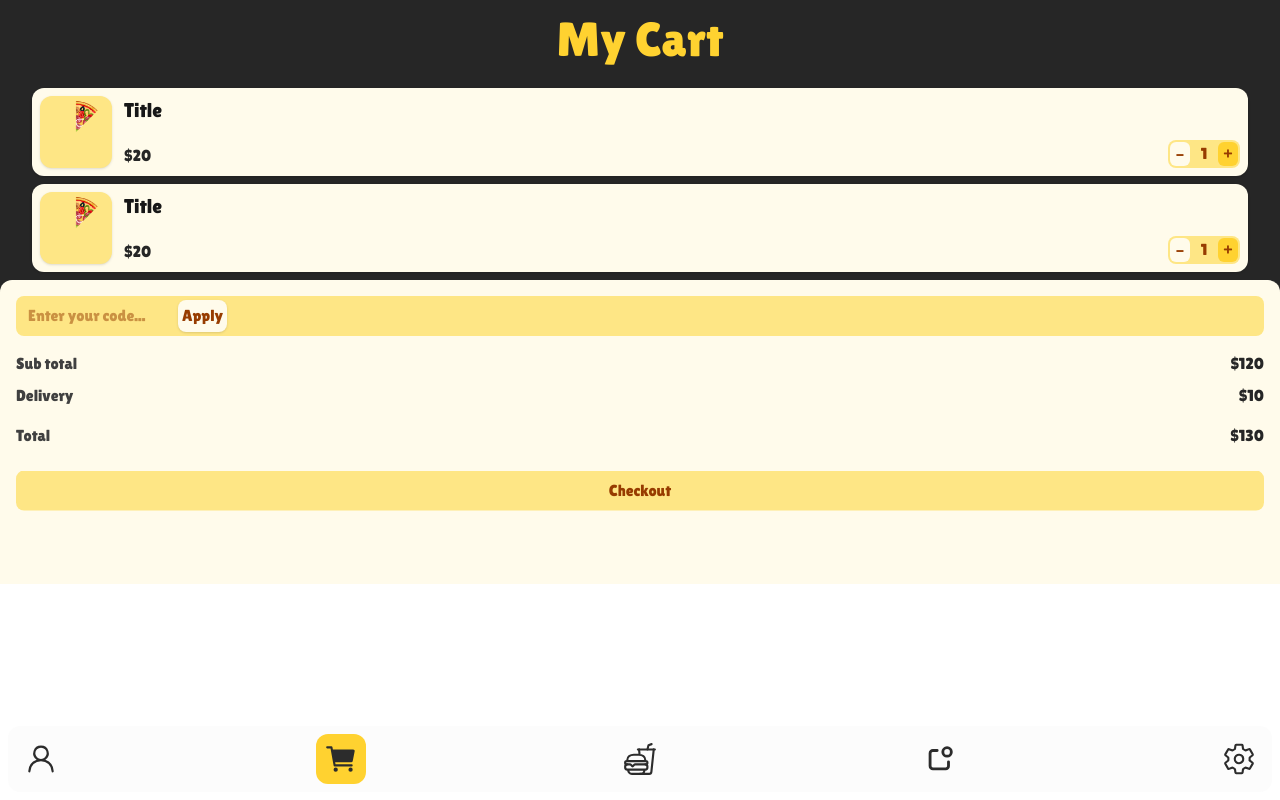
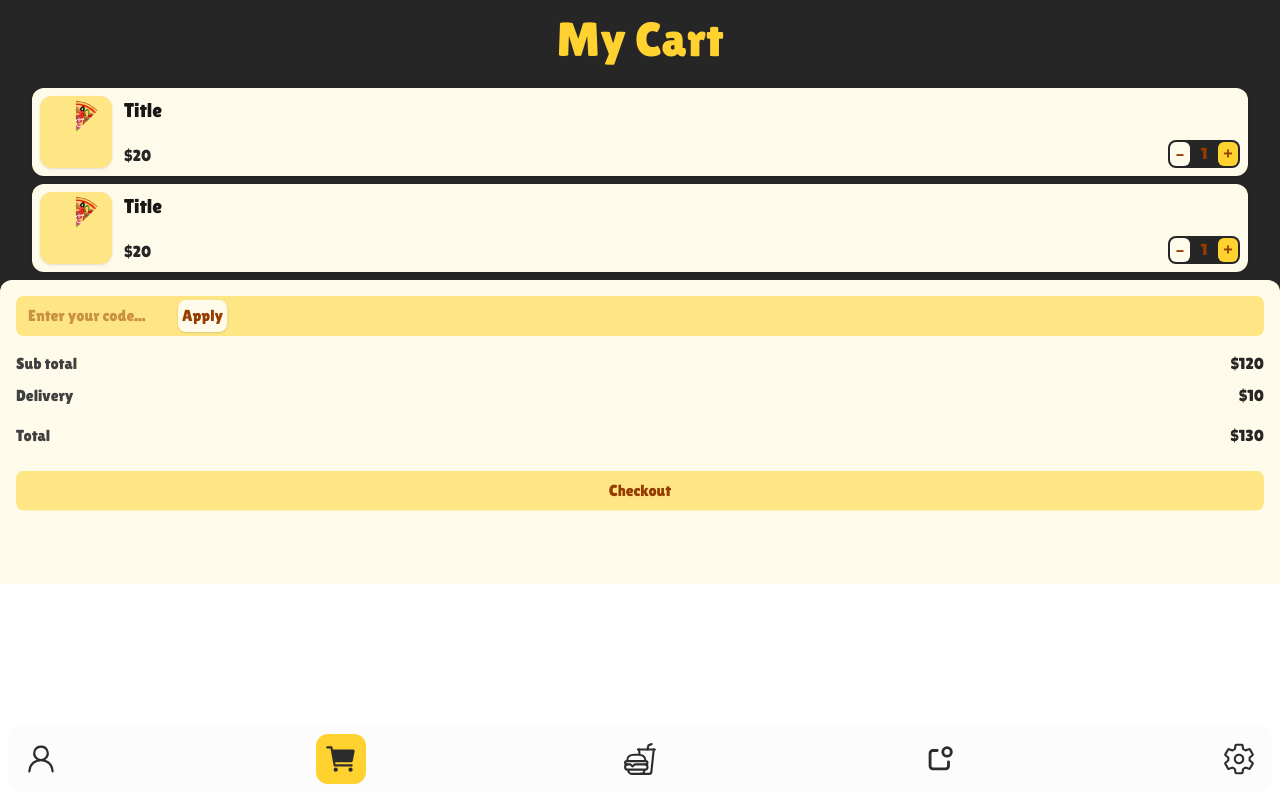
Before and after one commit to mahdibaderloo/fastfood, a React (Vite) app: page /cart in a window 1280 px wide. Built offline with nearby package versions, Linux system fonts and the light colour scheme.

Commit message:
dark theme for cart item

```diff
--- a/src/features/cart/CartItem.jsx
+++ b/src/features/cart/CartItem.jsx
@@ -10,7 +10,7 @@ function CartItem() {
         <p className="text-neutral-900 text-xl">Title</p>
         <p className="text-neutral-800">$20</p>
       </div>
-      <div className="w-18 h-fit p-0.5 rounded-lg flex justify-between bg-amber-200 text-amber-800 mt-auto ml-auto">
+      <div className="w-18 h-fit p-0.5 rounded-lg flex justify-between bg-amber-200 dark:bg-neutral-800 text-amber-800 mt-auto ml-auto">
         <span className="bg-amber-50 w-5 flex justify-center rounded-md">
           -
         </span>
```
